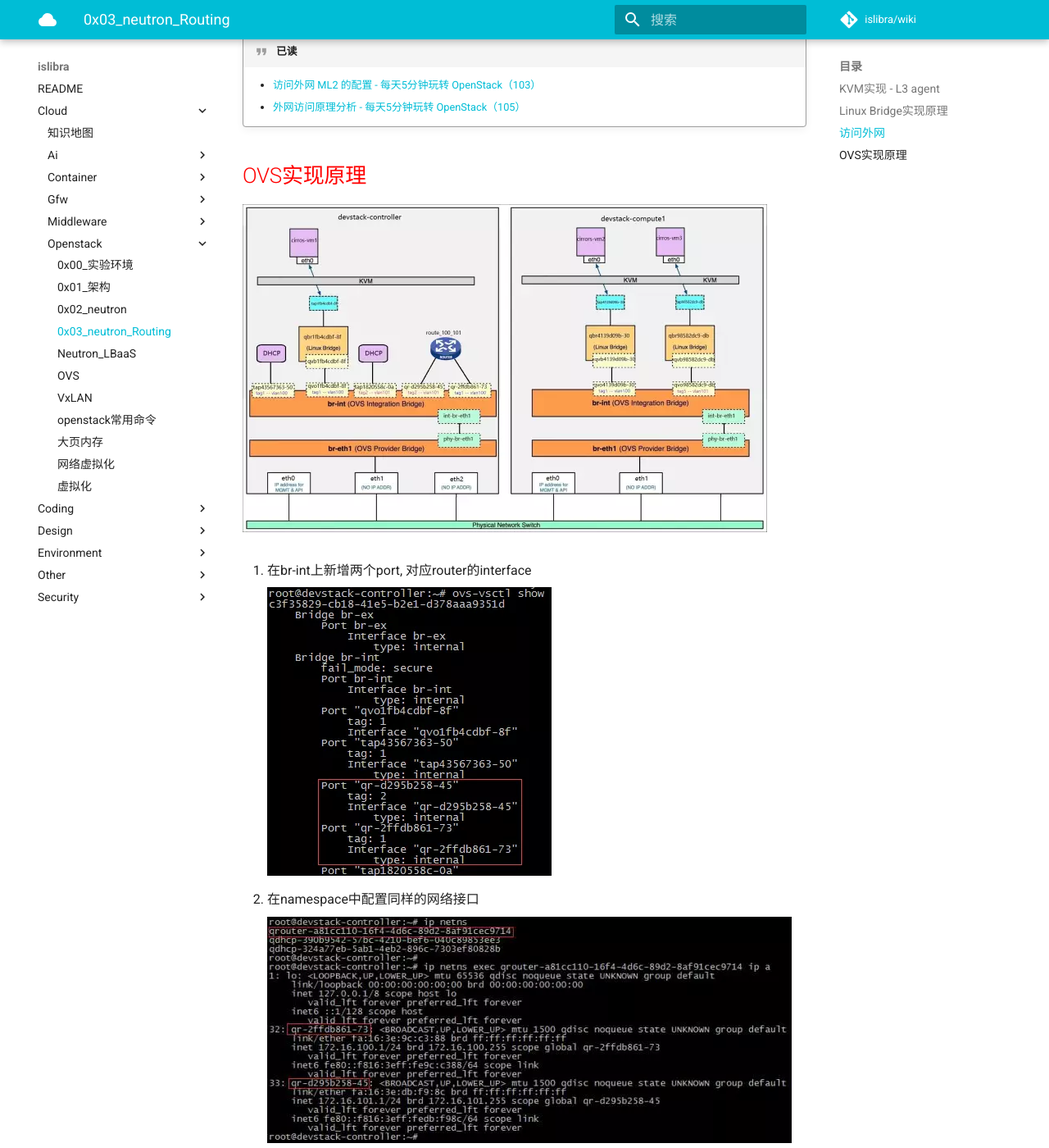
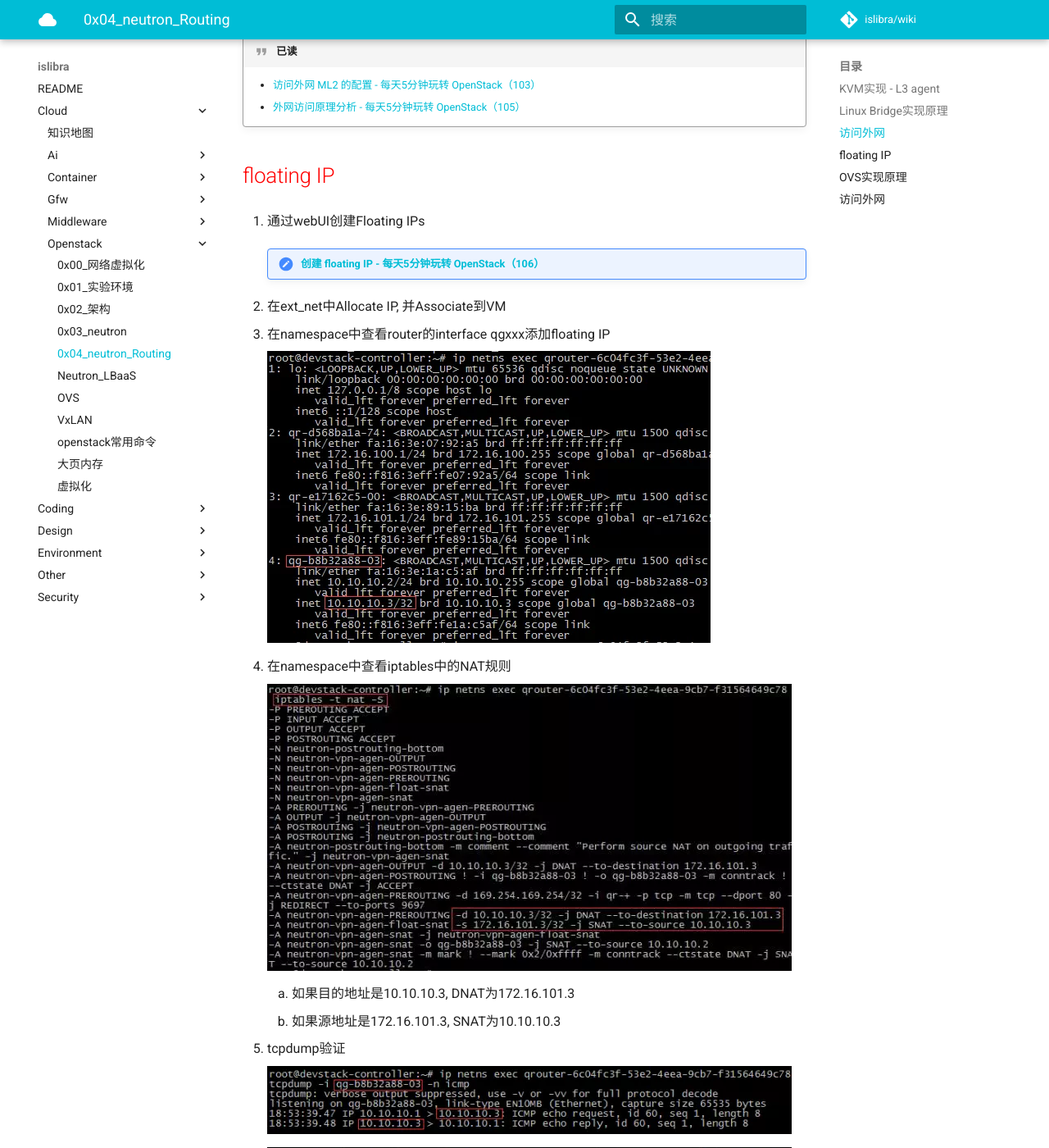
Before and after one commit to islibra/wiki, an MkDocs documentation site: the page built from docs/cloud/openstack/0x04_neutron_Routing.md, in a window 1280 px wide and 1400 px high, scrolled down 6615 px. Shown: the whole window at 82% size. Built offline with MkDocs 1.6.1 and Material for MkDocs 9.7.7, drawn with Linux system fonts in a browser that asks for light colours; comment, search, counter and statistics services are not loaded; some of the changed text lies outside the part shown.

Commit message:
floatingip

```diff
--- a/docs/cloud/openstack/0x03_neutron_Routing.md
+++ b/docs/cloud/openstack/0x04_neutron_Routing.md
@@ -1,4 +1,4 @@
-# 0x03_neutron_Routing
+# 0x04_neutron_Routing
 
 ![](assets/markdown-img-paste-20190911203222811.png)
 
@@ -131,6 +131,37 @@
     - [外网访问原理分析 - 每天5分钟玩转 OpenStack（105）](https://mp.weixin.qq.com/s?__biz=MzIwMTM5MjUwMg==&mid=2653587547&idx=1&sn=437882d6c5c24929d0455e41c0b4a226&chksm=8d308042ba470954a45fb20f9cfc3245a94e91a0816238dd54097838eabbbaa148cfc162d436&scene=21#wechat_redirect)
 
 
+## floating IP
+
+1. 通过webUI创建Floating IPs
+
+    !!! todo "[创建 floating IP - 每天5分钟玩转 OpenStack（106）](https://mp.weixin.qq.com/s?__biz=MzIwMTM5MjUwMg==&mid=2653587542&idx=1&sn=4d209648987ab21349d8ca93af1e370e&chksm=8d30804fba4709599201f35102648fbaaa3165a220fa5a9bccb97d3c633162f9074f7df472c5&scene=21#wechat_redirect)"
+
+1. 在ext_net中Allocate IP, 并Associate到VM
+1. 在namespace中查看router的interface qgxxx添加floating IP
+
+    ![](assets/markdown-img-paste-20190920205611722.png)
+
+1. 在namespace中查看iptables中的NAT规则
+
+    ![](assets/markdown-img-paste-20190920210013417.png)
+
+    1. 如果目的地址是10.10.10.3, DNAT为172.16.101.3
+    1. 如果源地址是172.16.101.3, SNAT为10.10.10.3
+
+1. tcpdump验证
+
+    ![](assets/markdown-img-paste-20190920210356600.png)
+
+    ![](assets/markdown-img-paste-20190920210407913.png)
+
+!!! abstract "在 {==router==} 的 {==interface==} 上设置 {==floating IP==}, 并通过 {==iptables==} 配置 {==NAT==}"
+
+
+!!! quote "已读"
+    - [floating IP 原理分析 - 每天5分钟玩转 OpenStack（107）](https://mp.weixin.qq.com/s?__biz=MzIwMTM5MjUwMg==&mid=2653587539&idx=1&sn=b41b18336c593b143e7495660fa2f086&chksm=8d30804aba47095c5ab109d963c7cc88a024c6aed8a75105e32db3e3d5cea846a878b6f12a31&scene=21#wechat_redirect)
+
+
 ## OVS实现原理
 
 ![](assets/markdown-img-paste-20190917210347122.png)
@@ -147,3 +178,53 @@
 !!! quote "已读"
     - [用虚拟 router 连通 subnet - 每天5分钟玩转 OpenStack（141）](http://mp.weixin.qq.com/s?__biz=MzIwMTM5MjUwMg==&mid=2653587417&idx=1&sn=fb9f549de4b0cc4923187b06b8cfbc3f&chksm=8d308fc0ba4706d60d81ef74e2ef8a09879544af0bcb9ceb24871a1e3affe446bd4c026f523e&scene=21#wechat_redirect)
     - [Neutron Router 工作原理 - 每天5分钟玩转 OpenStack（142）](http://mp.weixin.qq.com/s?__biz=MzIwMTM5MjUwMg==&mid=2653587424&idx=1&sn=f7654df4df8652a07f044531abe3b44c&chksm=8d308ff9ba4706efac361c6ced0923b611333a52df92520f5be4c5386d67da08a6f54b4b613c&scene=21#wechat_redirect)
+
+
+## 访问外网
+
+1. 将eth2挂到br-ex上
+
+    ![](assets/markdown-img-paste-20190920213507293.png)
+
+1. 配置外部网络与网桥的映射: `/etc/neutron/plugins/ml2/ml2_conf.ini`
+
+    - flat
+
+        ![](assets/markdown-img-paste-20190920213602564.png)
+
+    - vlan
+
+        ![](assets/markdown-img-paste-20190920213613497.png)
+
+1. 重启neutron
+1. 通过webUI创建ext_net
+
+    !!! todo "[创建 OVS 外部网络 ext_net - 每天5分钟玩转 OpenStack（144）](https://mp.weixin.qq.com/s?__biz=MzIwMTM5MjUwMg==&mid=2653587429&idx=1&sn=820d3ea92d3bef94fd98679904ae14d7&chksm=8d308ffcba4706ea268a5fb36b42e9f40cbc884dcc9f7a4b1316c1cfd6065954cb600d3afa26&scene=21#wechat_redirect)"
+
+    1. 勾选 **外部网络**
+    1. 填写 **Gateway IP**
+    1. 禁用DHCP
+
+1. 执行`ovs-vsctl show`查看已创建patch port连接br-int和br-ex
+
+    ![](assets/markdown-img-paste-2019092021455538.png)
+
+1. 将router Set Gateway为ext_net
+    - br-ex自动增加port qgxxx
+
+        ![](assets/markdown-img-paste-20190920215614345.png)
+
+    - namespace中的router自动增加interface qgxxx, IP来自于ext_net
+
+        ![](assets/markdown-img-paste-20190920215702542.png)
+
+1. namespace路由表中默认网关指向qgxxx
+
+    ![](assets/markdown-img-paste-20190920215832744.png)
+
+![](assets/markdown-img-paste-20190920220018466.png)
+
+
+!!! quote "已读"
+    - [访问 Neutron 外部网络 - 每天5分钟玩转 OpenStack（143）](https://mp.weixin.qq.com/s?__biz=MzIwMTM5MjUwMg==&mid=2653587427&idx=1&sn=6719232c78d0763c88aedf9b57fdbc46&chksm=8d308ffaba4706ecf4e63f553b66eb269b3e617f2d3e6cac07c05951aec75b3be38211245410&scene=21#wechat_redirect)
+    - [将 ext_net 连接到 router - 每天5分钟玩转 OpenStack（145）](https://mp.weixin.qq.com/s?__biz=MzIwMTM5MjUwMg==&mid=2653587432&idx=1&sn=cd9b8bcad85e7caecec1f53d6b283ca6&chksm=8d308ff1ba4706e7e444ac29d3c570b336cb11ab626430188658500efb90e5d5ba94f6690e1a&scene=21#wechat_redirect)
```
Also changed, not shown: docs/cloud/openstack/0x00_网络虚拟化.md (renamed from docs/cloud/openstack/网络虚拟化.md, +1 -1 lines), docs/cloud/openstack/0x01_实验环境.md (renamed from docs/cloud/openstack/0x00_实验环境.md, +1 -1 lines), docs/cloud/openstack/0x02_架构.md (renamed from docs/cloud/openstack/0x01_架构.md, +1 -1 lines), docs/cloud/openstack/0x03_neutron.md (renamed from docs/cloud/openstack/0x02_neutron.md, +1 -1 lines), docs/environment/os/Linux网络_ip_ifconfig_route_DNS.md (+3 -1 lines), docs/cloud/openstack/assets/markdown-img-paste-20190920205611722.png (added), docs/cloud/openstack/assets/markdown-img-paste-20190920210013417.png (added), docs/cloud/openstack/assets/markdown-img-paste-20190920210356600.png (added), docs/cloud/openstack/assets/markdown-img-paste-20190920210407913.png (added), docs/cloud/openstack/assets/markdown-img-paste-20190920213507293.png (added), docs/cloud/openstack/assets/markdown-img-paste-20190920213602564.png (added), docs/cloud/openstack/assets/markdown-img-paste-20190920213613497.png (added), docs/cloud/openstack/assets/markdown-img-paste-2019092021455538.png (added), docs/cloud/openstack/assets/markdown-img-paste-20190920215614345.png (added), 3 more files.
